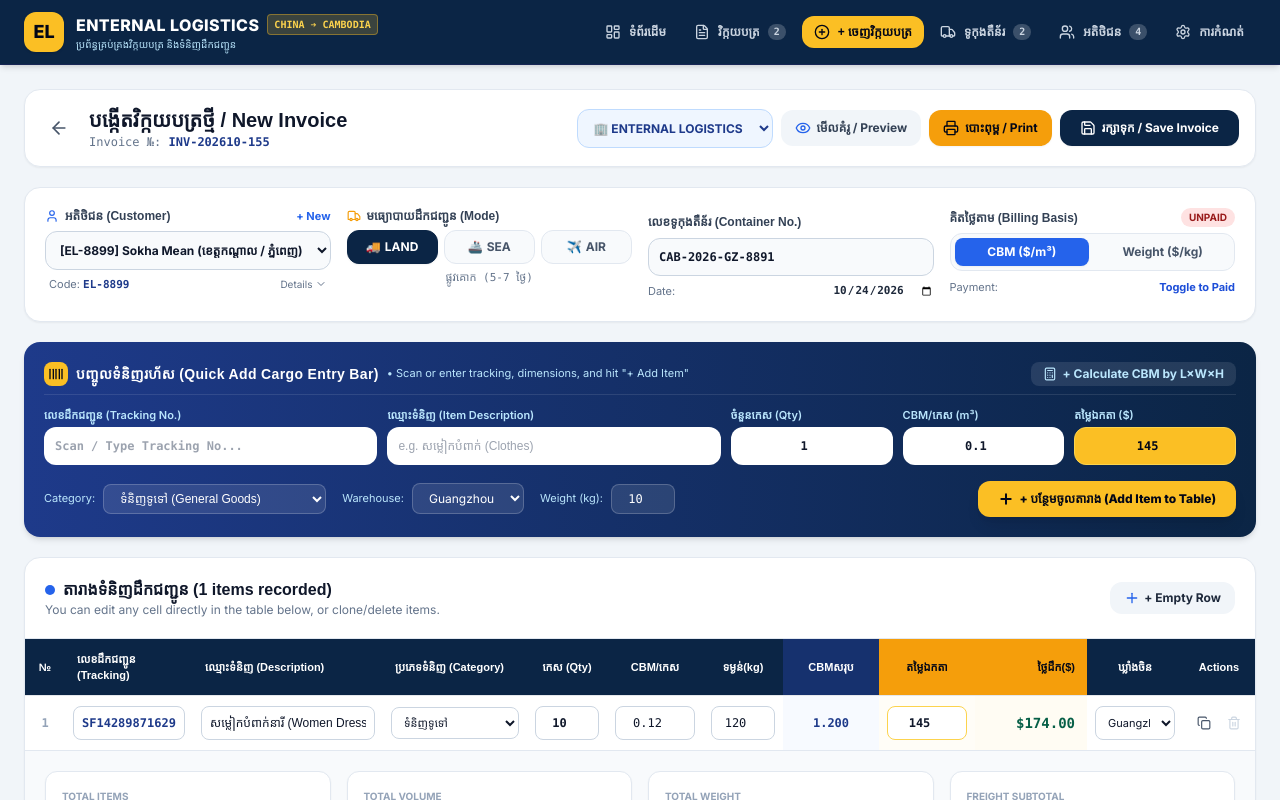
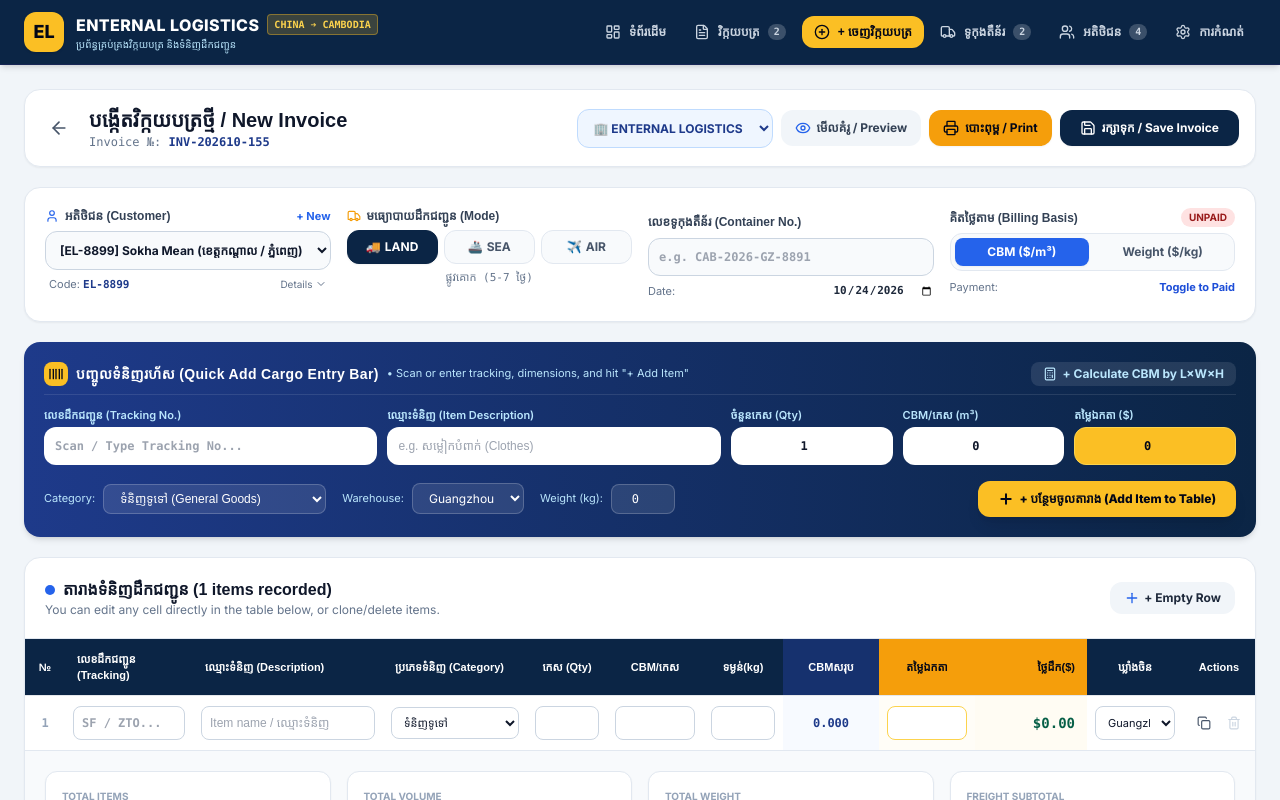
Before and after one commit to chokcheyforever-coder/eternal-logistics-invoicing, a React (Vite) app: page / in a window 1280 px wide. Both pictures are taken after a click on the button "+ ចេញវិក្កយបត្រ". Shown: the top 800 px of the page. Built offline with nearby package versions, Linux system fonts and the light colour scheme; a web font is replaced by a local one.

Commit message:
feat: initialize new invoice with completely blank data

```diff
--- a/src/App.tsx
+++ b/src/App.tsx
@@ -341,6 +341,7 @@ export const App: React.FC = () => {
 
         {activeTab === 'new-invoice' && (
           <InvoiceEditor
+            key={editingInvoice ? editingInvoice.id : 'new-invoice-fresh'}
             initialInvoice={editingInvoice}
             companies={companies}
             customers={customers}
--- a/src/components/InvoiceEditor.tsx
+++ b/src/components/InvoiceEditor.tsx
@@ -89,7 +89,7 @@ export const InvoiceEditor: React.FC<InvoiceEditorProps> = ({
     initialInvoice?.shipment.transportation || 'LAND'
   );
   const [cabinetNo, setCabinetNo] = useState(
-    initialInvoice?.shipment.cabinetNo || 'CAB-2026-GZ-8891'
+    initialInvoice?.shipment.cabinetNo || ''
   );
   const [origin, setOrigin] = useState(
     initialInvoice?.shipment.origin || 'Guangzhou (ក្វាងចូវ)'
@@ -101,29 +101,29 @@ export const InvoiceEditor: React.FC<InvoiceEditorProps> = ({
     initialInvoice?.calculationBasis || 'CBM'
   );
 
-  // Line items state
+  // Line items state - Blank for new invoice
   const [items, setItems] = useState<InvoiceItem[]>(
     initialInvoice?.items || [
       {
         id: 'item-' + Date.now(),
         no: 1,
-        warehouseInboundNo: 'GZ-2410-01',
-        trackingNo: 'SF1428987162981',
-        itemName: 'សម្លៀកបំពាក់នារី (Women Dresses)',
+        warehouseInboundNo: '',
+        trackingNo: '',
+        itemName: '',
         itemType: 'ទំនិញទូទៅ (General Goods)',
-        quantity: 10,
-        cbm: 0.12,
-        totalWeight: 120,
-        totalQuantity: 300,
-        totalCbm: 1.2,
-        unitPrice: 145,
-        shippingCost: 174,
+        quantity: 0,
+        cbm: 0,
+        totalWeight: 0,
+        totalQuantity: 0,
+        totalCbm: 0,
+        unitPrice: 0,
+        shippingCost: 0,
         chinaWarehouse: 'Guangzhou'
       }
     ]
   );
 
-  // Quick Add Item Bar State (Makes entry super easy!)
+  // Quick Add Item Bar State - Blank for new invoice
   const [quickItem, setQuickItem] = useState({
     trackingNo: '',
     itemName: '',
@@ -132,30 +132,30 @@ export const InvoiceEditor: React.FC<InvoiceEditorProps> = ({
     lengthCm: '',
     widthCm: '',
     heightCm: '',
-    cbm: 0.1,
-    weight: 10,
-    unitPrice: 145,
+    cbm: 0,
+    weight: 0,
+    unitPrice: 0,
     chinaWarehouse: 'Guangzhou'
   });
   const [useDimensionsCalculator, setUseDimensionsCalculator] = useState(false);
 
-  // Adjustments & Payment
+  // Adjustments & Payment - Blank for new invoice
   const [discount, setDiscount] = useState<number>(initialInvoice?.discount || 0);
   const [otherCharges, setOtherCharges] = useState<number>(initialInvoice?.otherCharges || 0);
   const [otherChargesDesc, setOtherChargesDesc] = useState<string>(
-    initialInvoice?.otherChargesDescription || 'ថ្លៃដឹកជញ្ជូនដល់ផ្ទះ (Delivery)'
+    initialInvoice?.otherChargesDescription || ''
   );
   const [paymentStatus, setPaymentStatus] = useState<PaymentStatus>(
     initialInvoice?.payment.status || 'UNPAID'
   );
 
-  const activeCustomer = customers.find(c => c.id === selectedCustomerId) || customers[0] || {
-    id: 'temp',
-    customerId: 'EL-0000',
-    name: 'General Customer',
+  const activeCustomer = customers.find(c => c.id === selectedCustomerId) || {
+    id: '',
+    customerId: '',
+    name: '',
     phone: '',
-    address: 'Phnom Penh, Cambodia',
-    destination: 'Phnom Penh'
+    address: '',
+    destination: 'Phnom Penh, Cambodia'
   };
 
   const activeCompany = companies.find(c => c.id === companyId) || companies[0];
@@ -453,6 +453,7 @@ export const InvoiceEditor: React.FC<InvoiceEditorProps> = ({
               }}
               className="w-full text-xs font-bold border border-slate-300 rounded-xl p-2.5 bg-slate-50 focus:bg-white focus:ring-2 focus:ring-blue-500 focus:outline-none"
             >
+              <option value="">-- សូមជ្រើសរើសអតិថិជន / Select Customer --</option>
               {customers.map((c) => (
                 <option key={c.id} value={c.id}>
                   [{c.customerId}] {c.name} ({c.phone})
```
Also changed, not shown: 2 other files (tests, documents, lock files or other folders).
